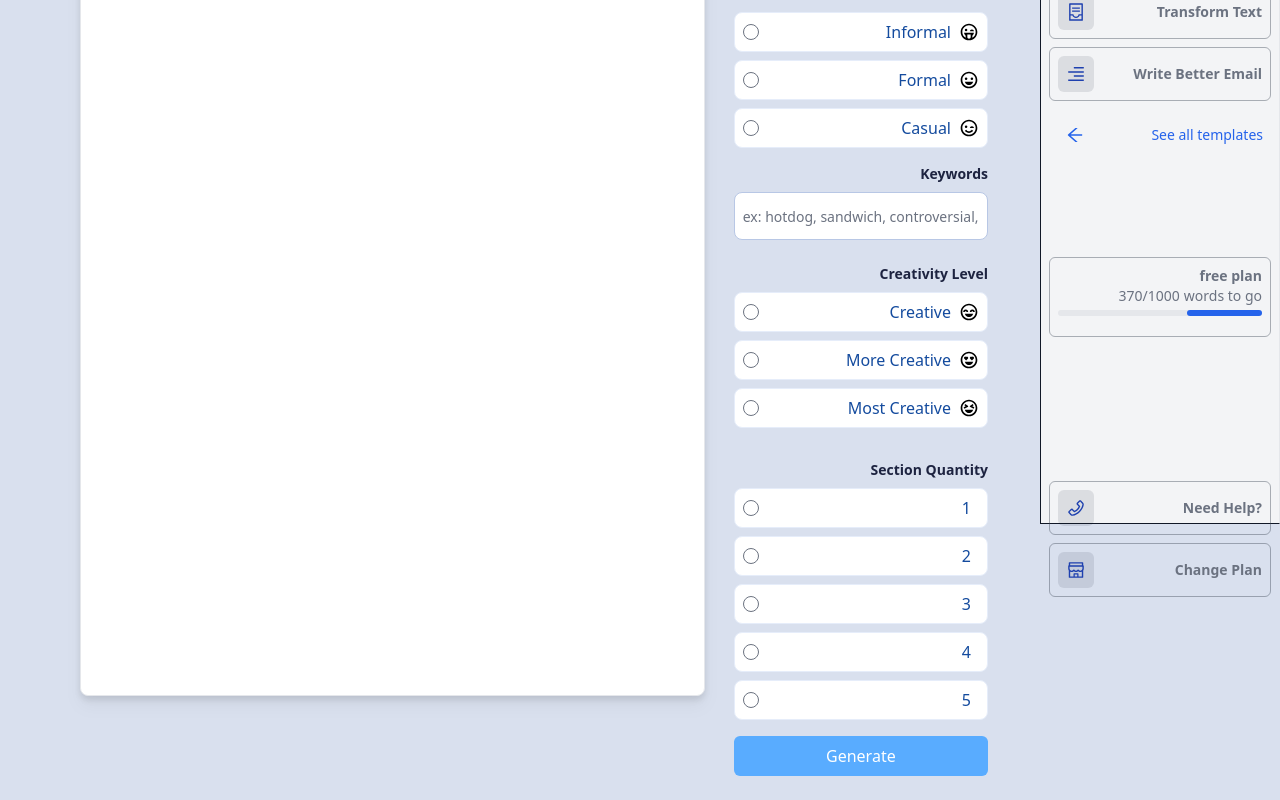
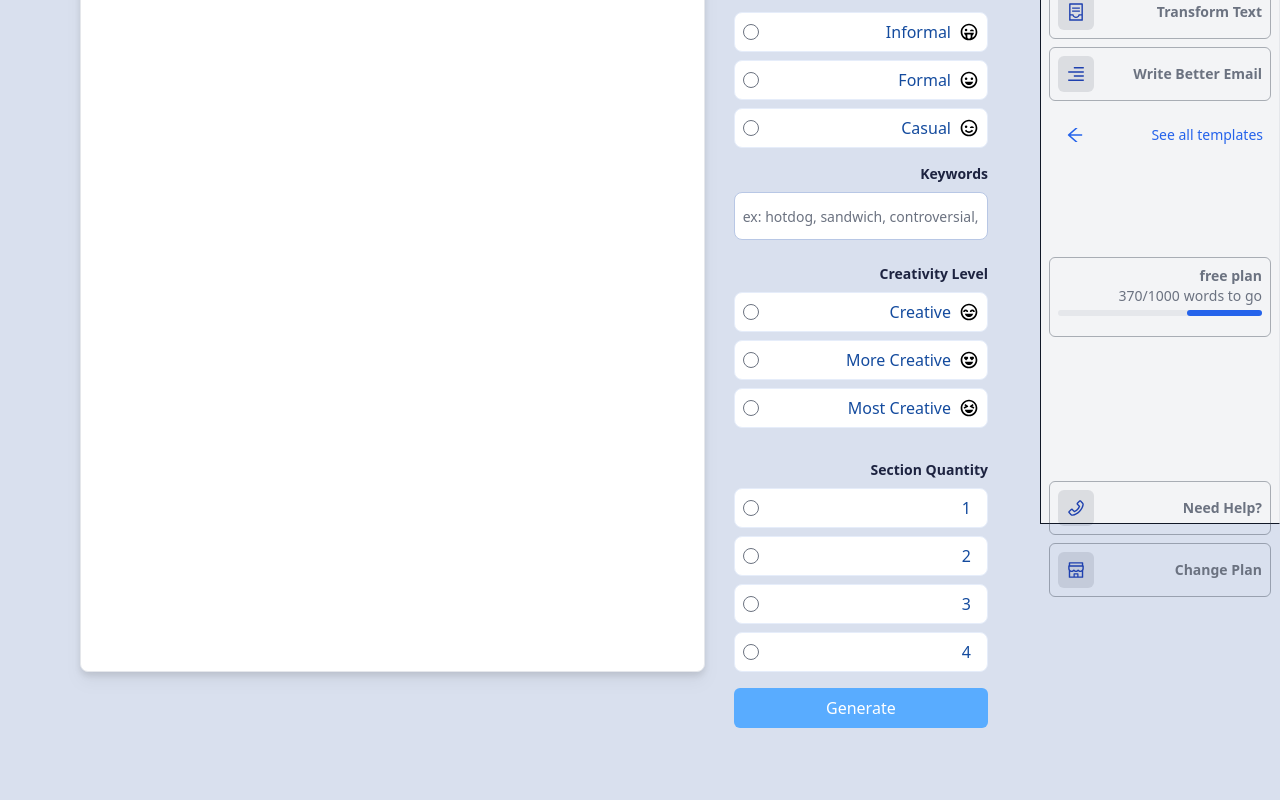
Before and after one commit to AugustoLa/ai-tech-aIscribe, a React (Create React App) app in the folder frontend/: page /template/blog-composer in a window 1280 px wide. Shown: the part 276-1076 px from the top of the page. After the commit the page ends 1028 px from the top, so only its background shows below. Built offline with nearby package versions, Linux system fonts and the light colour scheme.

Commit message:
compose ai init

```diff
--- a/frontend/src/Routes/Auth/Dashboard/views/AiFriend.jsx
+++ b/frontend/src/Routes/Auth/Dashboard/views/AiFriend.jsx
@@ -1,4 +1,4 @@
-import React, { useState, useEffect, useRef } from 'react';
+import React, { useState } from 'react';
 import axios from 'axios'
 import Friend from '../../../../assets/img/aifriend.png';
 
@@ -74,17 +74,18 @@ function AiFriend() {
 
 
             <div className='max-w-[1200px] w-full flex flex-row items-center justify-center'>
-                <a onClick={clearChat} className='m-2 bg-blue-800 rounded-lg cursor-pointer p-4'>Clear</a>
                 <input
                     className='xl:max-w-[1150px] lg:max-w-[800px] md:max-w-[500px] w-full mx-auto my-3 p-4 rounded-xl bg-gray-100 shadow-2xl'
                     value={inputMsg} onChange={(e) => setInputMsg(e.target.value)}
                     onKeyDown={onKeyDown}
                 />
+            </div>
+            <div className='flex'>
+                <a onClick={clearChat} className='m-2 bg-blue-800 rounded-lg cursor-pointer p-4'>Clear</a>
                 {
                     loading ? 'GPT Typing...' :
                         <a onClick={handleSubmit} className='m-2 bg-blue-800 rounded-lg cursor-pointer p-4'>Send</a>
                 }
-
             </div>
         </div>
     );
--- a/frontend/src/Routes/Auth/Dashboard/views/Templates/BlogCompose.jsx
+++ b/frontend/src/Routes/Auth/Dashboard/views/Templates/BlogCompose.jsx
@@ -1,14 +1,51 @@
-import React from 'react'
+import React, { useState } from 'react';
+import axios from 'axios'
 import { useNavigate } from 'react-router-dom';
 
 import { BiHappyHeartEyes, BiHappy, BiHappyBeaming, BiLaugh, BiWinkTongue, BiWinkSmile } from "react-icons/bi";
 import { AiOutlineArrowLeft } from "react-icons/ai";
 
 function Tweet() {
+  //States
+  const [title, setTitle] = useState('');
+  const [loading, setLoading] = useState(false)
+  const [voiceTone, setVoiceTone] = useState('informal');
+  const [keywords, setKeywords] = useState('');
+  const [sectionQuantity, setSectionQuantity] = useState('one');
+  const [creativityLevel, setCreativityLevel] = useState('creative');
+  const [compose, setCompose] = useState([{
+    user: 'bot',
+    message: ''
+  }])
+
+  const url = "http://localhost:9000/api"
+  //HandleSubmit
+  const handleSubmit = async () => {
+    setLoading(true)
+    let newMessage = [...compose, { user: 'me', message: `Rewrite the following word with all words in capital letters: ${title}` }];
+    setCompose(newMessage)
+    const message = newMessage.map((msg) => msg.message).join('\n')
+    try {
+      const { data } = await axios.post(url, {
+        message: message
+      })
+      setCompose([...newMessage, { user: 'bot', message: data.message }])
+      setLoading(false)
+    } catch (error) {
+      console.log(error)
+      setLoading(false)
+    }
+  }
+
+  //clear chat
+
+  const clearChat = () => {
+    setCompose([])
+  }
 
   const navigate = useNavigate()
 
-  const handleClick = () => {
+  const handleNavigate = () => {
     return navigate('/compose-anything')
   }
 
@@ -16,26 +53,37 @@ function Tweet() {
     <div className='flex md:flex-row xs:flex-col items-center w-full min-h-full px-6 py-6'>
       <div className='h-[32rem] lg:h-[50rem] md:h-[40rem] w-full lg:w-11/12 flex justify-center mt-6 md:mt-0'>
         <div className='relative drop-shadow-lg px-8 py-8 bg-[#FFFFFF] border border-[59ACFF] rounded-lg w-11/12'>
-          <p className='text-[#48547d] h-[100%]'></p>
+          <p className='text-[#48547d] h-[100%]'>
+            {compose.map((message, index) => {
+              if (message.user === 'bot') {
+                return (
+                  <div key={index} className=''>
+                    {message.message}
+                  </div>
+                );
+              }
+              return null;
+            })}
+          </p>
         </div>
       </div>
       <div className='flex flex-col items-center h-full w-80 text-end xs:mt-5'>
         <div className='w-full'>
           <div className='flex flex-row justify-between items-center mb-6'>
             <div className='bg-blue-600/40 hover:bg-blue-400 rounded-full h-5 w-5 justify-center items-center flex'>
-              <AiOutlineArrowLeft onClick={handleClick} className='cursor-pointer '></AiOutlineArrowLeft>
+              <AiOutlineArrowLeft onClick={handleNavigate} className='cursor-pointer '></AiOutlineArrowLeft>
             </div>
             <span className='pl-2'>Choose Template</span>
           </div>
-          <form className='flex flex-col'>
+          <div className='flex flex-col'>
             <label className='text-sm text-[#1d2340] pb-2 font-bold'>Blogpost Title</label>
             <input className='text-sm pl-2 mb-6 border border-[#b8c7e5] bg-white rounded-lg h-12 w-full px-2'
-              type='text' placeholder='ex: is a hotdog a sandwich' />
+              type='text' placeholder='ex: is a hotdog a sandwich' value={title} onChange={(e) => setTitle(e.target.value)} />
             <label className='text-sm text-[#1d2340] pb-2 font-bold'>Voice Tone</label>
             <div className='flex flex-col justify-between mb-2'>
               <div className='mb-2 border bg-white border-[#E6EDFA] w-full rounded-lg h-10 px-2 flex flex-row justify-between items-center  '>
                 <label className='flex items-center justify-between w-full h-full cursor-pointer'>
-                  <input type='radio' name='formality' value='informal' className='cursor-pointer'></input>
+                  <input type='radio' name='formality' value='informal' className='cursor-pointer' onChange={(e) => setVoiceTone(e.target.value)}></input>
                   <div className='flex items-center'>
                     <span className='text-[#144b9e] mr-2'>Informal</span>
                     <span className='text-xl text-black'>
@@ -46,7 +94,7 @@ function Tweet() {
               </div>
               <div className='mb-2 border bg-white border-[#E6EDFA] w-full rounded-lg h-10 px-2 flex flex-row justify-between items-center'>
                 <label className='flex items-center justify-between w-full h-full cursor-pointer'>
-                  <input type='radio' name='formality' value='formal' className='cursor-pointer'></input>
+                  <input type='radio' name='formality' value='formal' className='cursor-pointer' onChange={(e) => setVoiceTone(e.target.value)}></input>
                   <div className='flex items-center'>
                     <span className='text-[#144b9e] mr-2'>Formal</span>
                     <span className='text-xl text-black'>
@@ -57,7 +105,7 @@ function Tweet() {
               </div>
               <div className='mb-2 border bg-white border-[#E6EDFA] w-full rounded-lg h-10 px-2 flex flex-row justify-between items-center'>
                 <label className='flex items-center justify-between w-full h-full cursor-pointer'>
-                  <input type='radio' name='formality' value='casual' className='cursor-pointer'></input>
+                  <input type='radio' name='formality' value='casual' className='cursor-pointer' onChange={(e) => setVoiceTone(e.target.value)}></input>
                   <div className='flex items-center'>
                     <span className='text-[#144b9e] mr-2'>Casual</span>
                     <span className='text-xl text-black'>
@@ -69,7 +117,7 @@ function Tweet() {
             </div>
             <label className='text-sm text-[#1d2340] pb-2 font-bold'>Keywords</label>
             <input className='text-sm pl-2 mb-6 border border-[#b8c7e5] bg-white rounded-lg h-12 w-full px-2'
-              type='text' placeholder='ex: hotdog, sandwich, controversial, burrito'></input>
+              type='text' placeholder='ex: hotdog, sandwich, controversial, burrito' value={keywords} onChange={(e) => setKeywords(e.target.value)}></input>
             <label className='text-sm text-[#1d2340] pb-2 font-bold'>Creativity Level</label>
             <div className='flex flex-col justify-between mb-2'>
               <div className='mb-2 border bg-white border-[#E6EDFA] w-full rounded-lg h-10 px-2 flex flex-row justify-between items-center'>
@@ -110,7 +158,7 @@ function Tweet() {
             <div className='flex flex-col justify-between mb-2'>
               <div className='mb-2 border bg-white border-[#E6EDFA] w-full rounded-lg h-10 px-2 flex flex-row justify-between items-center'>
                 <label className='flex items-center justify-between w-full h-full cursor-pointer'>
-                  <input type='radio' name='sections' value='one' className='cursor-pointer'></input>
+                  <input type='radio' name='sections' value='one' className='cursor-pointer' onChange={(e) => setSectionQuantity(e.target.value)}></input>
                   <div className='flex items-center'>
                     <span className='text-[#144b9e] mr-2'>1</span>
                   </div>
@@ -118,7 +166,7 @@ function Tweet() {
               </div>
               <div className='mb-2 border bg-white border-[#E6EDFA] w-full rounded-lg h-10 px-2 flex flex-row justify-between items-center'>
                 <label className='flex items-center justify-between w-full h-full cursor-pointer'>
-                  <input type='radio' name='sections' value='two' className='cursor-pointer'></input>
+                  <input type='radio' name='sections' value='two' className='cursor-pointer' onChange={(e) => setSectionQuantity(e.target.value)}></input>
                   <div className='flex items-center'>
                     <span className='text-[#144b9e] mr-2'>2</span>
                   </div>
@@ -126,7 +174,7 @@ function Tweet() {
               </div>
               <div className='mb-2 border bg-white border-[#E6EDFA] w-full rounded-lg h-10 px-2 flex flex-row justify-between items-center'>
                 <label className='flex items-center justify-between w-full h-full cursor-pointer'>
-                  <input type='radio' name='sections' value='three' className='cursor-pointer'></input>
+                  <input type='radio' name='sections' value='three' className='cursor-pointer' onChange={(e) => setSectionQuantity(e.target.value)}></input>
                   <div className='flex items-center'>
                     <span className='text-[#144b9e] mr-2'>3</span>
                   </div>
@@ -134,28 +182,20 @@ function Tweet() {
               </div>
               <div className='mb-2 border bg-white border-[#E6EDFA] w-full rounded-lg h-10 px-2 flex flex-row justify-between items-center'>
                 <label className='flex items-center justify-between w-full h-full cursor-pointer'>
-                  <input type='radio' name='sections' value='four' className='cursor-pointer'></input>
+                  <input type='radio' name='sections' value='four' className='cursor-pointer' onChange={(e) => setSectionQuantity(e.target.value)}></input>
                   <div className='flex items-center'>
                     <span className='text-[#144b9e] mr-2'>4</span>
-                  </div>
-                </label>
-              </div>
-              <div className='mb-2 border bg-white border-[#E6EDFA] w-full rounded-lg h-10 px-2 flex flex-row justify-between items-center'>
-                <label className='flex items-center justify-between w-full h-full cursor-pointer'>
-                  <input type='radio' name='sections' value='five' className='cursor-pointer'></input>
-                  <div className='flex items-center'>
-                    <span className='text-[#144b9e] mr-2'>5</span>
                   </div>
                 </label>
               </div>
             </div>
 
             <div className='w-full'>
-              <button className='flex items-center justify-center bg-[#59acff] w-full h-10 rounded-md'>
+              <button className='flex items-center justify-center bg-[#59acff] w-full h-10 rounded-md' onClick={handleSubmit}>
                 <span className='text-white'>Generate</span>
               </button>
             </div>
-          </form>
+          </div>
 
         </div>
       </div>
```
Also changed, not shown: package.json (deleted, +0 -14 lines), 2 other files (tests, documents, lock files or other folders).
